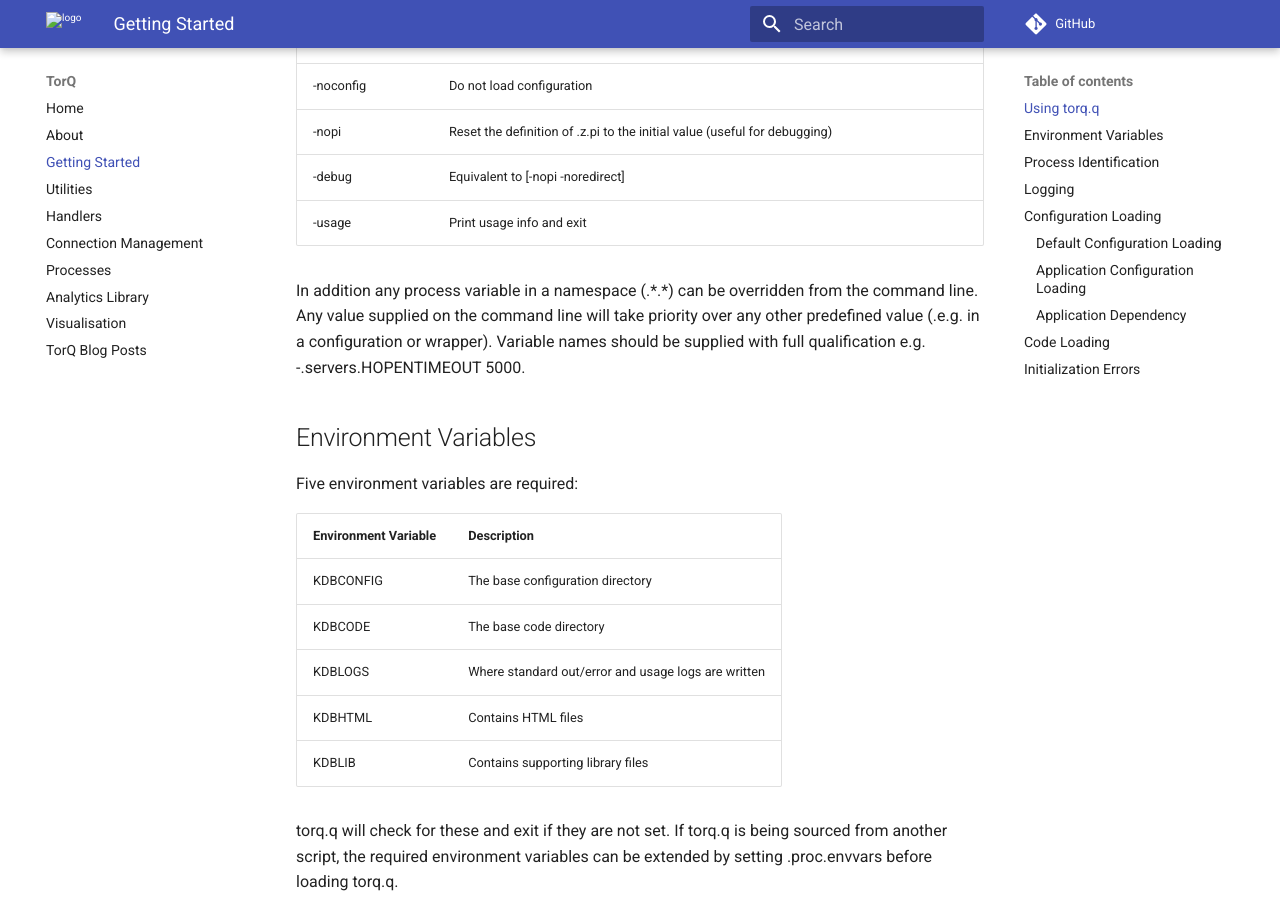
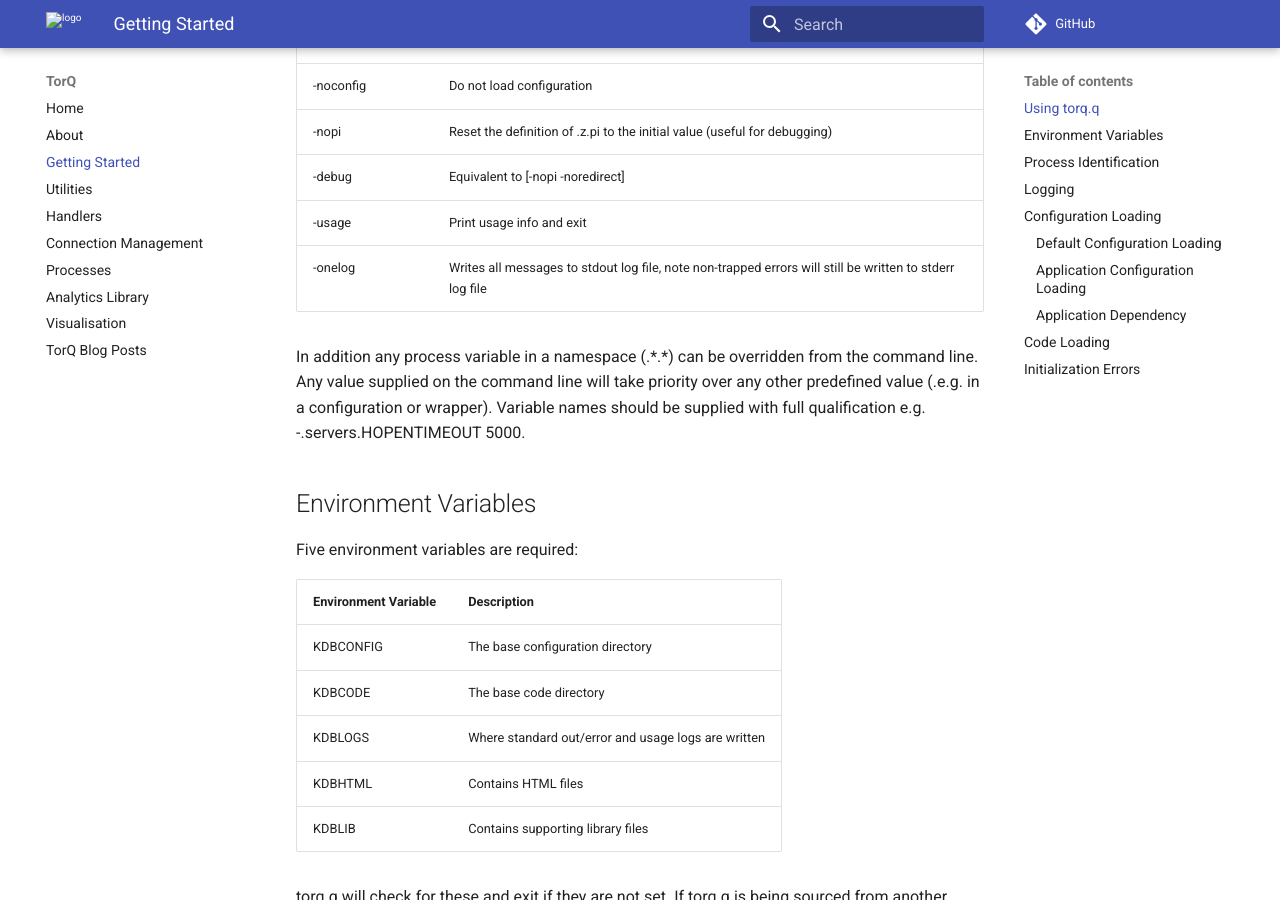
Before and after one commit to DataIntellectTech/TorQ, an MkDocs documentation site: the page built from docs/gettingstarted.md, in a window 1280 px wide and 900 px high, scrolled down 1926 px. Built offline with MkDocs 1.6.1 and Material for MkDocs 9.7.7, drawn with Linux system fonts in a browser that asks for light colours; comment, search, counter and statistics services are not loaded; old or Windows-style settings are respelled for this version of MkDocs.

Commit message:
onelog flag documentation

```diff
--- a/docs/gettingstarted.md
+++ b/docs/gettingstarted.md
@@ -82,7 +82,7 @@ The available command line parameters are:
   |-nopi                     |Reset the definition of .z.pi to the initial value (useful for debugging)|
   |-debug                    |Equivalent to \[-nopi -noredirect\]|
   |-usage                    |Print usage info and exit|
-
+  |-onelog                   |Writes all messages to stdout log file, note non-trapped errors will still be written to stderr log file|
 
 
 In addition any process variable in a namespace (.\*.\*) can be
```
